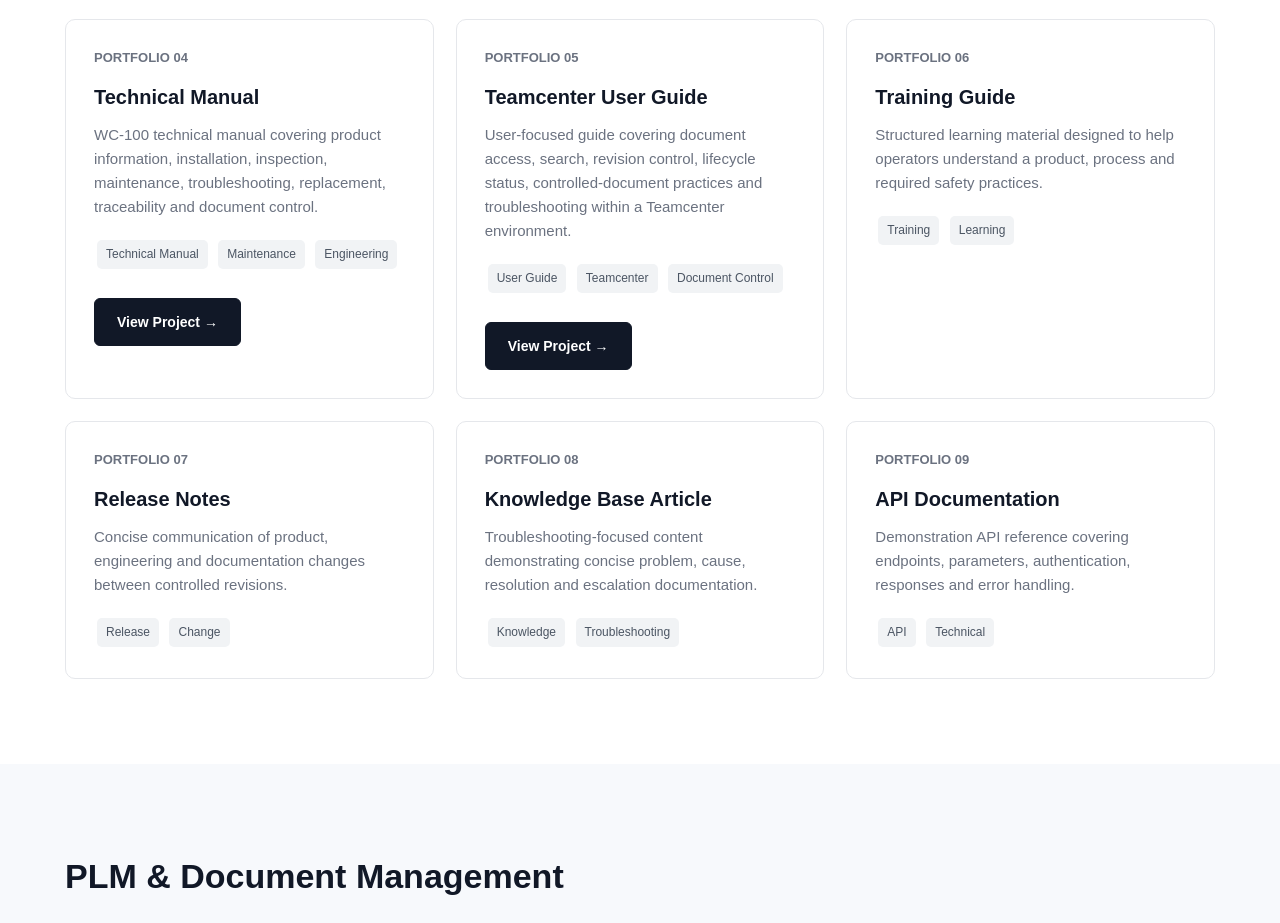
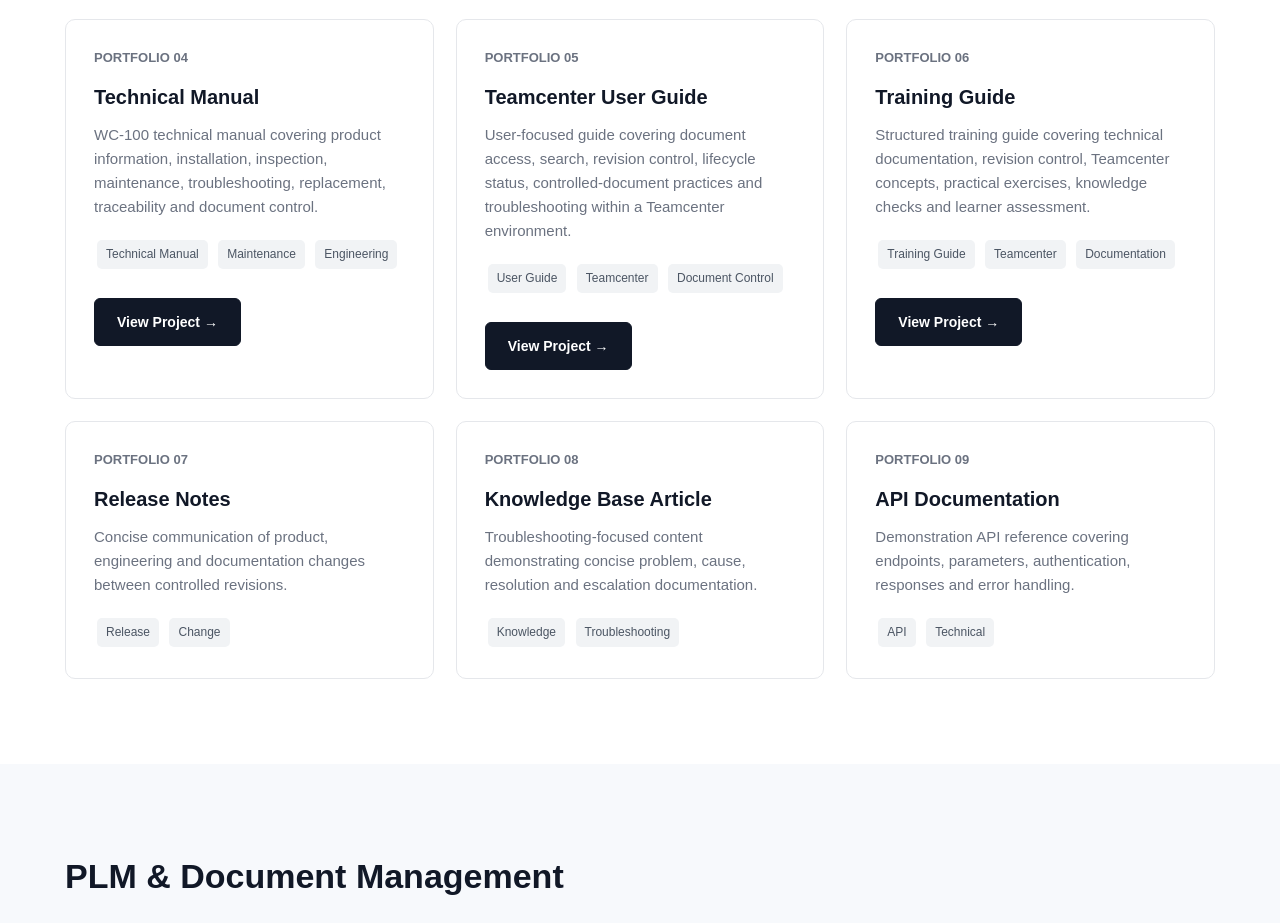
Before and after one commit to vishnuvardhanvjkumar/vishnuvardhanvjkumar.github.io, a plain HTML site: page index.html in a window 1280 px wide. Shown: the part 2014-2937 px from the top of the page. Drawn offline with Linux system fonts and the light colour scheme.

Commit message:
Connect Portfolio 06 to homepage

```diff
--- a/index.html
+++ b/index.html
@@ -753,7 +753,6 @@
 
 </div>
 
-
 <!-- Portfolio 06 -->
 
 <div class="card">
@@ -767,17 +766,29 @@
     </h3>
 
     <p>
-                    Structured learning material designed to help operators
-                    understand a product, process and required safety practices.
+        Structured training guide covering technical documentation,
+        revision control, Teamcenter concepts, practical exercises,
+        knowledge checks and learner assessment.
     </p>
 
     <span class="tag">
-                    Training
+        Training Guide
     </span>
 
     <span class="tag">
-                    Learning
+        Teamcenter
     </span>
+
+    <span class="tag">
+        Documentation
+    </span>
+
+    <br><br>
+
+    <a href="portfolio/training-guide/"
+       class="button button-primary">
+        View Project →
+    </a>
 
 </div>
 
```
Lines whose indentation alone changed are shown as unchanged.
